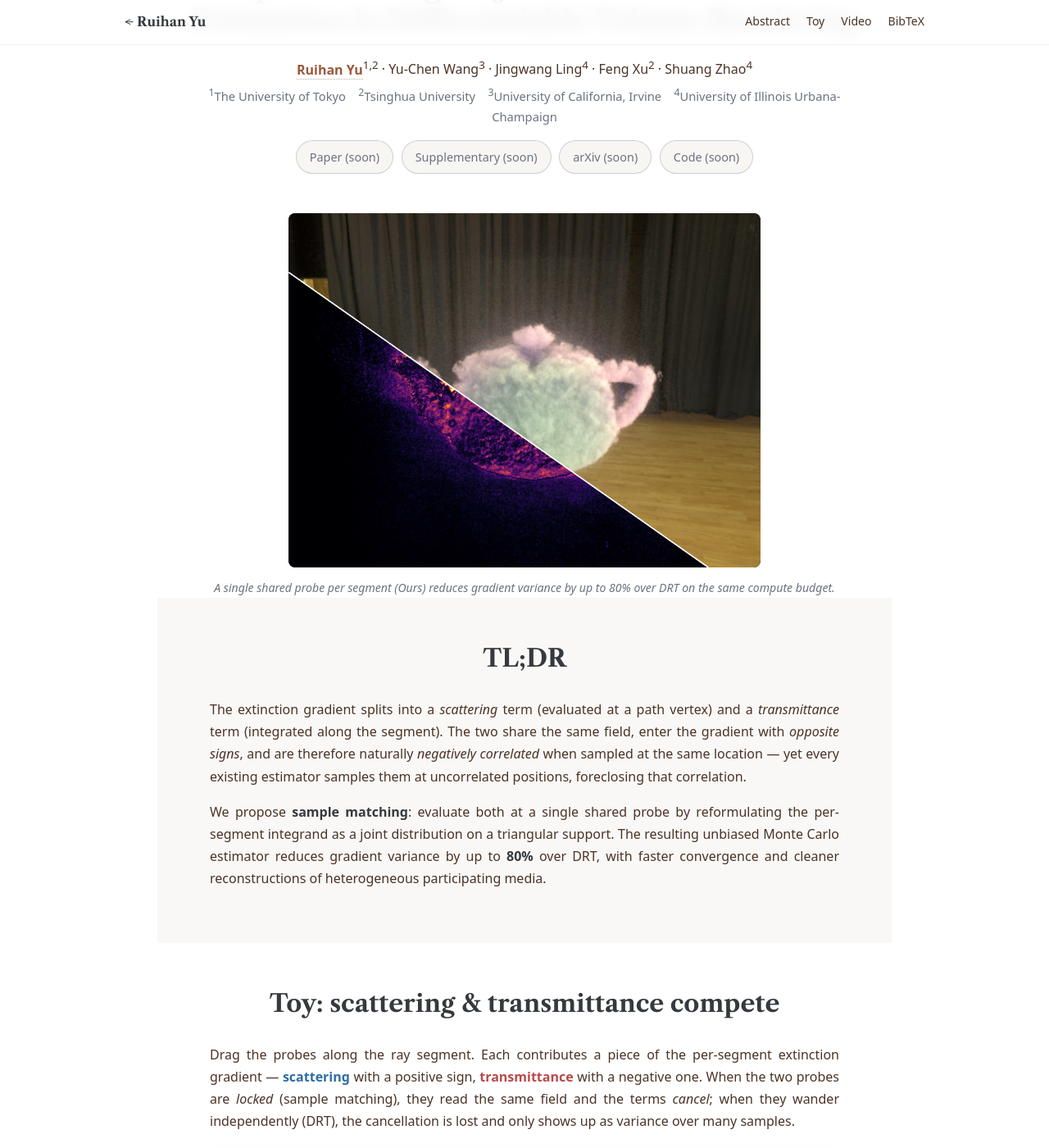
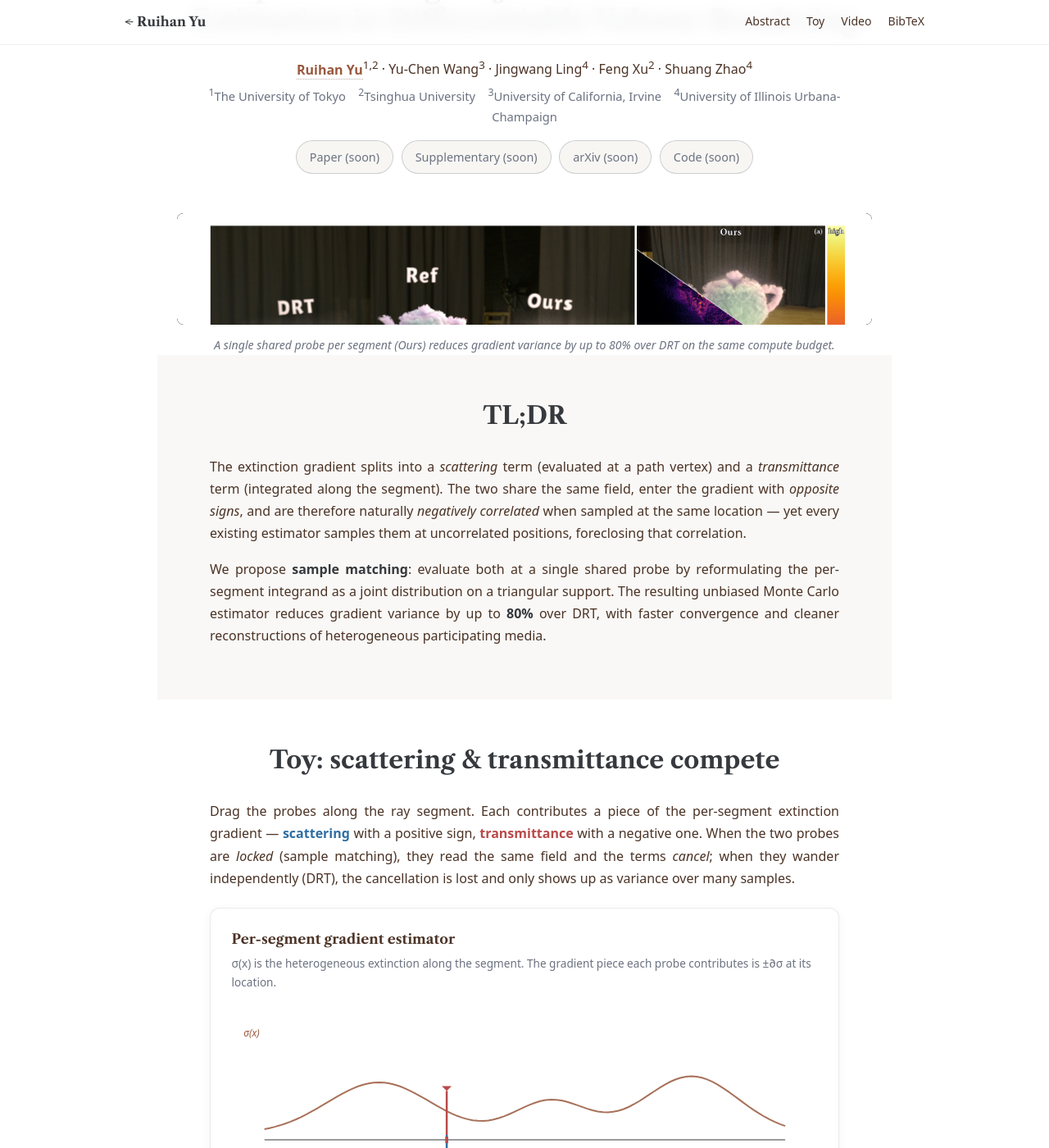
Before and after one commit to AuroraRyan0301/AuroraRyan0301.github.io, a Jekyll site: the page built from samplematching/index.html, in a window 1280 px wide and 1400 px high, scrolled down 200 px. Shown: the whole window at 82% size. Built offline with Jekyll 4.4.1, drawn with Linux system fonts in a browser that asks for light colours.

Commit message:
SM teaser: restore the paper's own teaser figure (1955x313 strip)
User wants the project-page teaser to be the paper's DRT / Reference / Ours
strip, not the homepage 4:3 diagonal composite. Bring back teaser.png from
/root/samplematching_page; .teaser__media aspect-ratio set to 1955/313 so
the layout reserves the exact frame on first paint; object-fit: contain
plus a dark placeholder fill keeps the image proportional.

```diff
--- a/samplematching/index.html
+++ b/samplematching/index.html
@@ -18,14 +18,13 @@ sitemap: false
   <style>
     /* Aspect-ratio reservation so first paint shows the full teaser / video. */
     .teaser__media {
-      aspect-ratio: 4 / 3;
+      aspect-ratio: 1955 / 313;
       background: #111;
       border-radius: 8px;
       overflow: hidden;
-      max-width: 36rem;
       margin: 0 auto;
     }
-    .teaser__media img { width: 100%; height: 100%; object-fit: cover; display: block; }
+    .teaser__media img { width: 100%; height: 100%; object-fit: contain; display: block; }
     .teaser__video {
       aspect-ratio: 16 / 9;
       background: #111;
@@ -146,9 +145,9 @@ sitemap: false
     <section class="teaser">
       <figure>
         <div class="teaser__media">
-          <img src="{{ '/samplematching/static/images/teaser.jpg' | relative_url }}"
-               width="1920" height="1440"
-               alt="Teaser: Ours reconstruction vs error heatmap on a heterogeneous medium">
+          <img src="{{ '/samplematching/static/images/teaser.png' | relative_url }}"
+               width="1955" height="313"
+               alt="Paper teaser: DRT vs Reference vs Ours, with error heatmap inset">
         </div>
         <figcaption>
           A single shared probe per segment (Ours) reduces gradient variance by up to 80% over DRT on the same compute budget.
```
Also changed, not shown: samplematching/static/images/teaser.jpg (deleted), samplematching/static/images/teaser.png (added).
